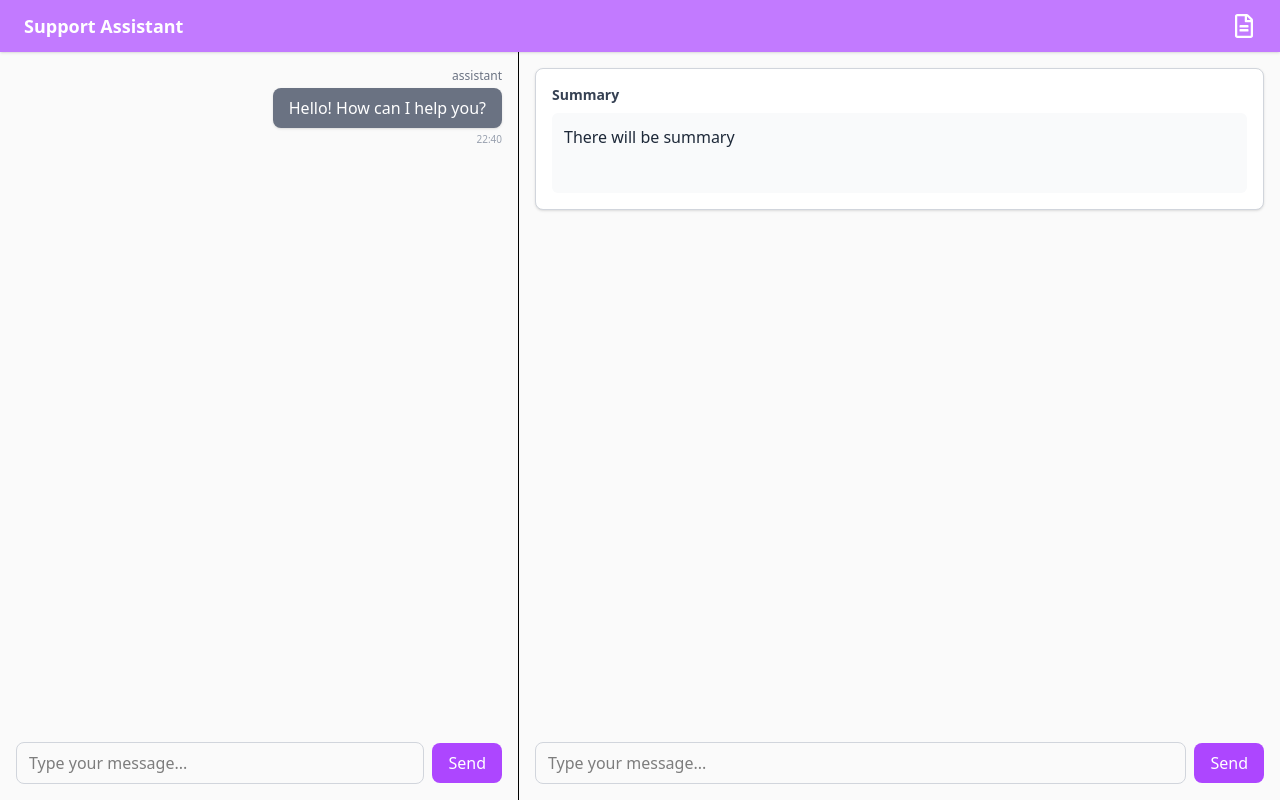
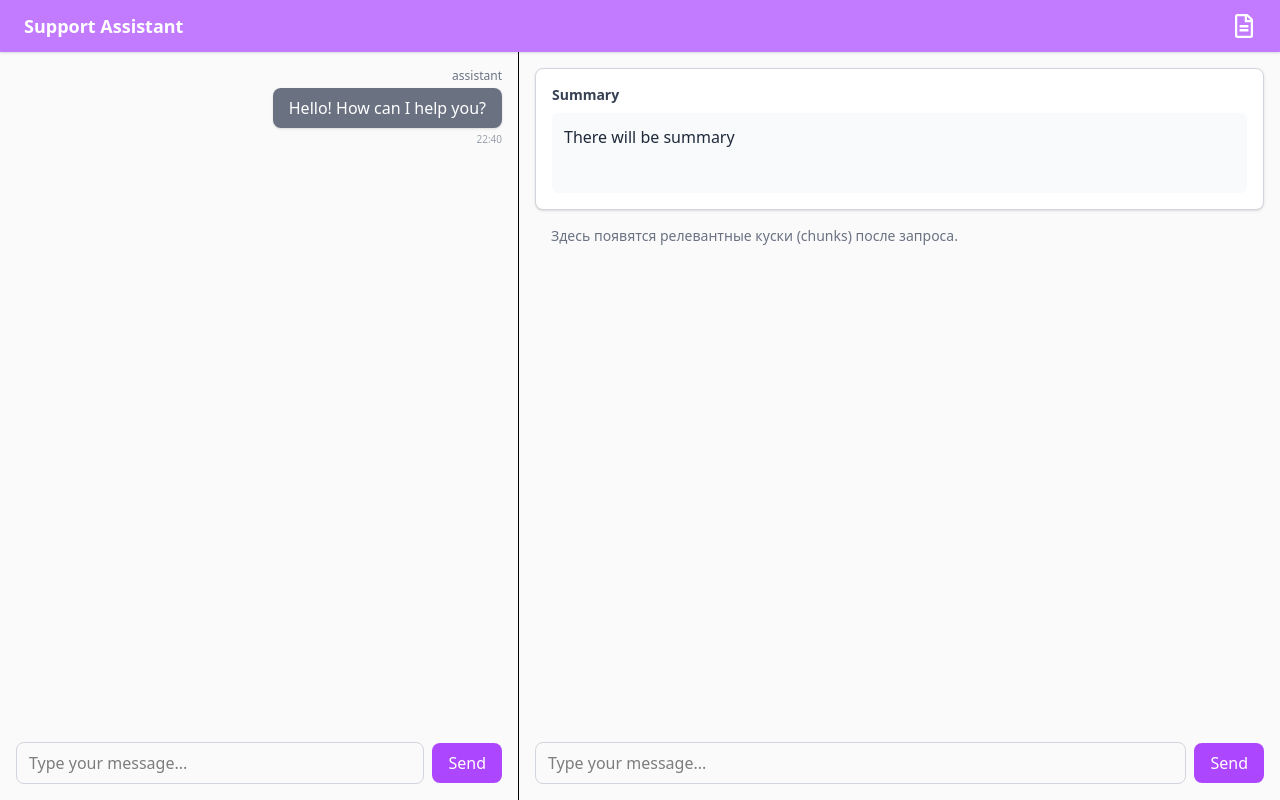
Before and after one commit to vladafursa/new_smart_assistant, a React app in the folder frontend/: page / in a window 1280 px wide. Built offline with nearby package versions, Linux system fonts and the light colour scheme; the HTML template or start-up script is replaced by a standard one.

Commit message:
united frontend with the backend on the main page

```diff
--- a/frontend/src/api.jsx
+++ b/frontend/src/api.jsx
@@ -1 +1,10 @@
 import axios from "axios";
+
+export async function askAssistant(question) {
+  const response = await fetch("/rag", {
+    method: "POST",
+    headers: { "Content-Type": "application/json" },
+    body: JSON.stringify({ question }),
+  });
+  return response.json();
+}
--- a/frontend/src/components/DropBox.jsx
+++ b/frontend/src/components/DropBox.jsx
@@ -74,7 +74,7 @@ const DropBox = () => {
         >
           <option value="">-- Choose category --</option>
           <option value="customer">Customer</option>
-          <option value="technical">Technical</option>
+          <option value="tech">Technical</option>
         </select>
       </div>
 
--- a/frontend/src/pages/Home.jsx
+++ b/frontend/src/pages/Home.jsx
@@ -8,16 +8,46 @@ const Home = () => {
     { sender: "assistant", message: "Hello! How can I help you?" },
   ]);
 
-  const handleSend = (text, sender) => {
+  const [assistantResponse, setAssistantResponse] = useState(null);
+  const [loading, setLoading] = useState(false);
+  const [errorMsg, setErrorMsg] = useState("");
+
+  const handleSend = async (text, sender) => {
     setChatMessages((prev) => [...prev, { sender, message: text }]);
+
+    if (sender === "user") {
+      setLoading(true);
+      setErrorMsg("");
+
+      try {
+        const res = await fetch("http://localhost:8000/rag", {
+          method: "POST",
+          headers: { "Content-Type": "application/json" },
+          body: JSON.stringify({ question: text }),
+        });
+
+        if (!res.ok) {
+          throw new Error(`Bad response: ${res.status}`);
+        }
+
+        const data = await res.json();
+
+        setAssistantResponse(data);
+      } catch (err) {
+        console.error(err);
+        setErrorMsg("Smth went wrong. Try again.");
+      } finally {
+        setLoading(false);
+      }
+    }
   };
 
-  const summaryText = "There will be summary";
   return (
     <div className="h-screen flex flex-col bg-neutral-50">
       <div className="sticky top-0">
         <Header />
       </div>
+
       <div className="flex flex-1">
         <div className="flex-[0.4] border-r p-4">
           <UserPanel chatMessages={chatMessages} onSend={handleSend} />
@@ -25,8 +55,13 @@ const Home = () => {
 
         <div className="flex-[0.6] p-4">
           <AssistantPanel
-            summary_text={summaryText}
-            chatMessages={chatMessages}
+            summary_text={
+              loading
+                ? "Loading answers…"
+                : assistantResponse?.answer || "There will be summary"
+            }
+            chunks={assistantResponse?.chunks || []}
+            errorMsg={errorMsg}
             onSend={handleSend}
           />
         </div>
--- a/frontend/src/panels/AssistantPanel.jsx
+++ b/frontend/src/panels/AssistantPanel.jsx
@@ -1,11 +1,38 @@
 import SummaryBox from "../components/Summary.jsx";
 import Form from "../components/Form.jsx";
-import { useState } from "react";
 
-const AssistantPanel = ({ summary_text, onSend }) => {
+const AssistantPanel = ({ summary_text, chunks, errorMsg, onSend }) => {
   return (
     <div className="flex flex-col h-full">
       <SummaryBox text={summary_text} />
+
+      {errorMsg && (
+        <div className="p-3 my-2 rounded bg-red-50 text-red-700 border border-red-200">
+          {errorMsg}
+        </div>
+      )}
+
+      <div className="p-4 space-y-3">
+        {chunks.length > 0 ? (
+          chunks.map((chunk, i) => (
+            <div key={i} className="border p-3 rounded">
+              <p className="mb-1">
+                <strong>Q:</strong> {chunk.text}
+              </p>
+              <p className="text-sm text-gray-600">
+                <strong>Source:</strong> {chunk.source}
+              </p>
+              <p className="text-sm text-gray-600">
+                <strong>Category:</strong> {chunk.category}
+              </p>
+            </div>
+          ))
+        ) : (
+          <p className="text-sm text-gray-500">
+            Здесь появятся релевантные куски (chunks) после запроса.
+          </p>
+        )}
+      </div>
 
       <div className="mt-auto">
         <Form sender="assistant" onSend={(text) => onSend(text, "assistant")} />
```
